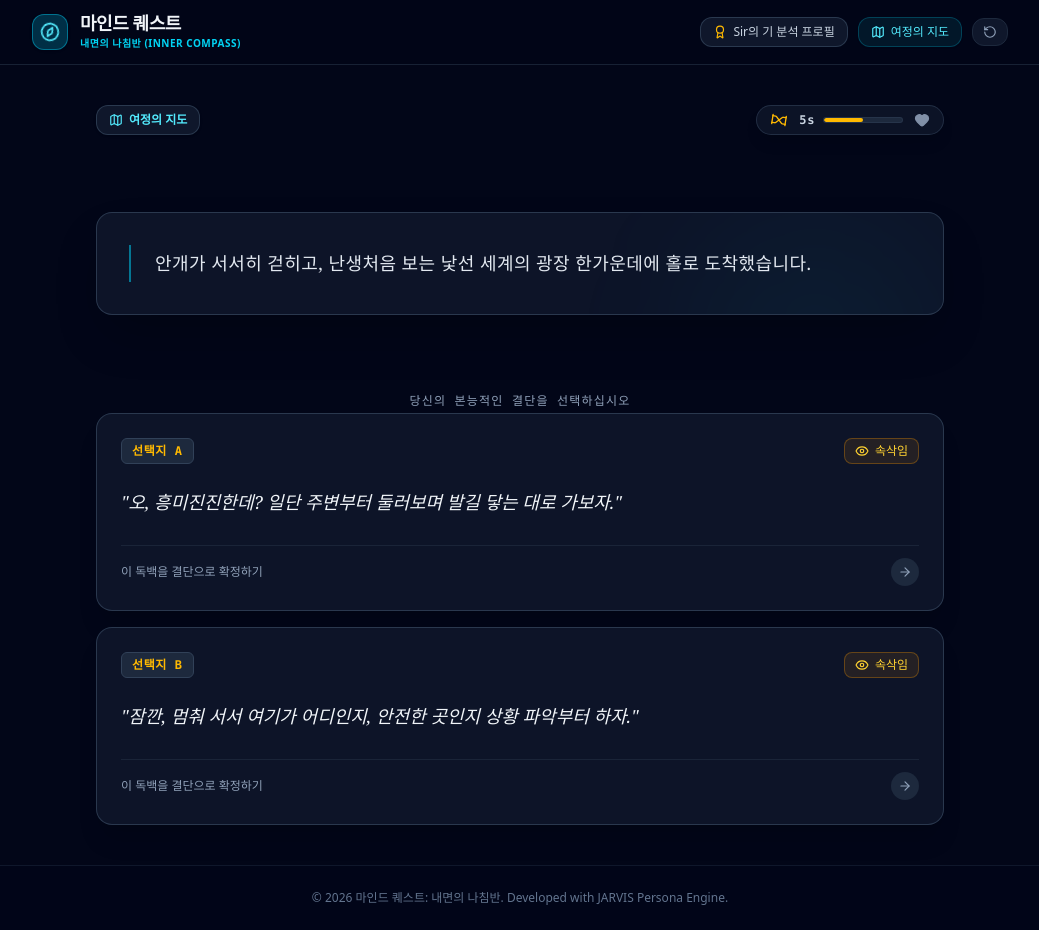
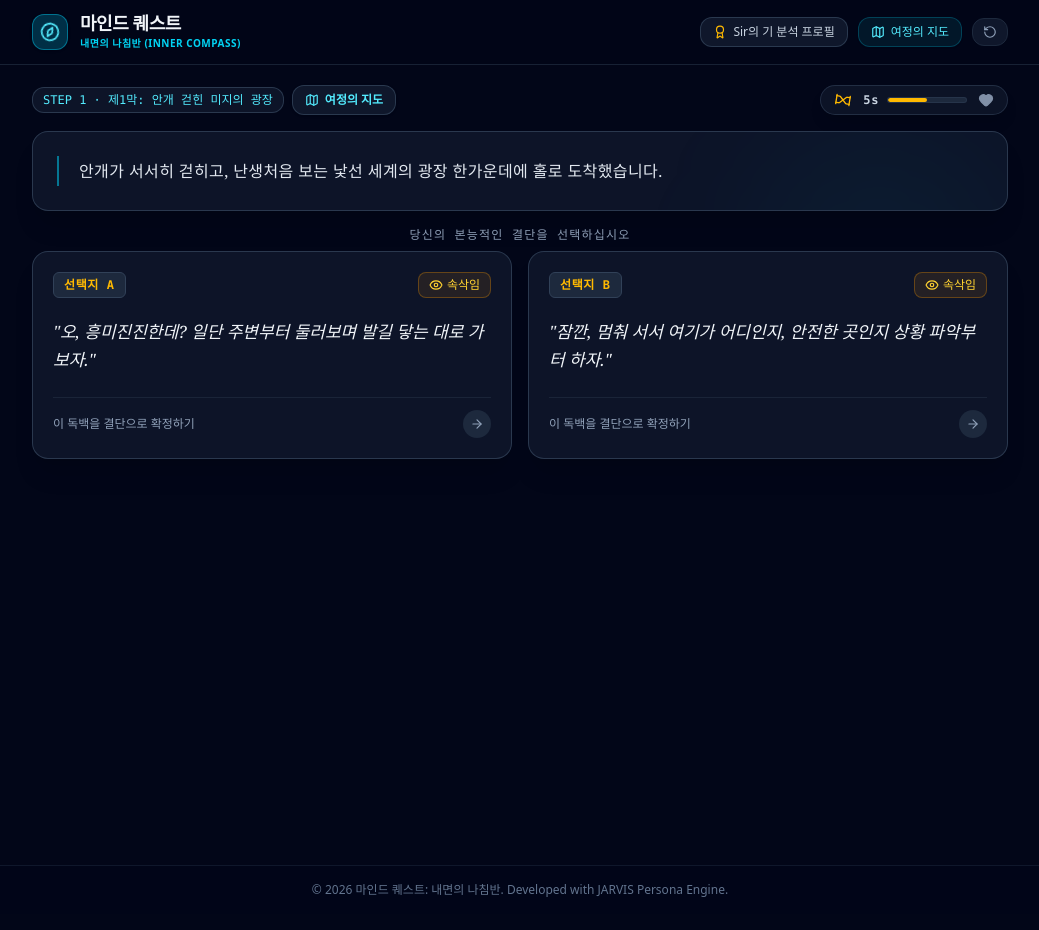
Before and after one commit to SteadyBuilder/metacup, a Next.js app: page /trials in a window 1280 px wide. Shown: the whole page, without its empty margins (120-1159 px from the left). Built offline with nearby package versions, Linux system fonts and the light colour scheme.

Commit message:
fix(ui): optimize trial screen layout for laptop displays (side-by-side choices & compact spacing)

```diff
--- a/src/app/layout.tsx
+++ b/src/app/layout.tsx
@@ -23,7 +23,7 @@ export default function RootLayout({
       <body className="min-h-full flex flex-col bg-slate-950 text-slate-100 selection:bg-cyan-500/30 selection:text-cyan-200 font-sans">
         <Navbar />
         <main className="flex-1 flex flex-col">{children}</main>
-        <footer className="py-6 border-t border-slate-900 bg-slate-950/80 text-center text-xs text-slate-500">
+        <footer className="py-3 sm:py-4 border-t border-slate-900 bg-slate-950/80 text-center text-xs text-slate-500">
           <p>© {new Date().getFullYear()} 마인드 퀘스트: 내면의 나침반. Developed with JARVIS Persona Engine.</p>
         </footer>
       </body>
--- a/src/app/trials/page.tsx
+++ b/src/app/trials/page.tsx
@@ -50,11 +50,15 @@ export default function TrialsPage() {
 
   return (
     <FxOverlay fx={activeFx}>
-      <div className="flex-1 flex flex-col justify-between max-w-4xl mx-auto px-4 sm:px-6 py-6 sm:py-10 w-full">
+      <div className="flex-1 flex flex-col justify-start max-w-5xl mx-auto px-4 sm:px-6 py-3 sm:py-5 w-full">
         {/* Top Control Bar: Step Info & 3 Helper UIs */}
-        <div className="flex items-center justify-between gap-4 mb-6">
-          {/* Journey Map & Rewind Controls */}
+        <div className="flex items-center justify-between gap-3 sm:gap-4 mb-3 sm:mb-4">
+          {/* Journey Map & Rewind Controls & Chapter Tag */}
           <div className="flex items-center gap-2">
+            <span className="hidden sm:inline-flex items-center px-2.5 py-1 rounded-xl bg-slate-900/90 border border-slate-700/80 text-cyan-300 text-xs font-mono font-medium">
+              STEP {trial.step} · {trial.chapterTitle}
+            </span>
+
             <button
               onClick={() => setIsMapOpen(true)}
               className="flex items-center gap-1.5 px-3 py-1.5 rounded-xl bg-slate-900 border border-slate-700/80 hover:border-cyan-500/50 text-cyan-300 text-xs font-semibold shadow-sm transition-all"
@@ -88,7 +92,7 @@ export default function TrialsPage() {
               animate={{ opacity: 1, y: 0 }}
               exit={{ opacity: 0 }}
               transition={{ duration: 0.3 }}
-              className="mb-4 px-4 py-2 rounded-xl bg-cyan-950/40 border border-cyan-800/40 text-cyan-200 text-xs sm:text-sm font-serif italic text-center"
+              className="mb-2.5 sm:mb-3 px-3 py-1.5 rounded-xl bg-cyan-950/40 border border-cyan-800/40 text-cyan-200 text-xs sm:text-sm font-serif italic text-center"
             >
               &ldquo;{lastReaction}&rdquo;
             </motion.div>
@@ -96,17 +100,17 @@ export default function TrialsPage() {
         </AnimatePresence>
 
         {/* Main MUD Novel Background Situation */}
-        <div className="mb-6">
+        <div className="mb-3 sm:mb-4">
           <MudStoryRenderer trial={trial} />
         </div>
 
         {/* 1st Person Inner Monologue Choice Cards */}
-        <div className="space-y-3 sm:space-y-4">
-          <div className="text-center text-xs font-mono text-slate-400 uppercase tracking-widest mb-1">
+        <div className="space-y-2 sm:space-y-3">
+          <div className="text-center text-[11px] sm:text-xs font-mono text-slate-400 uppercase tracking-widest mb-1 sm:mb-2">
             당신의 본능적인 결단을 선택하십시오
           </div>
 
-          <div className="grid grid-cols-1 gap-3 sm:gap-4">
+          <div className="grid grid-cols-1 md:grid-cols-2 gap-3 sm:gap-4 items-stretch">
             {trial.options.map((opt, idx) => (
               <MonologueCard
                 key={opt.id}
--- a/src/components/quest/MonologueCard.tsx
+++ b/src/components/quest/MonologueCard.tsx
@@ -28,18 +28,18 @@ export const MonologueCard: React.FC<MonologueCardProps> = ({ option, index, onS
       animate={{ opacity: 1, y: 0 }}
       transition={{ duration: 0.25, delay: index * 0.1 }}
       onClick={() => onSelect(option)}
-      className="group relative cursor-pointer rounded-2xl bg-slate-900/90 border border-slate-700/80 hover:border-amber-500/60 p-6 shadow-xl hover:shadow-[0_0_25px_rgba(245,158,11,0.15)] transition-all flex flex-col justify-between"
+      className="group relative cursor-pointer rounded-2xl bg-slate-900/90 border border-slate-700/80 hover:border-amber-500/60 p-4 sm:p-5 shadow-xl hover:shadow-[0_0_25px_rgba(245,158,11,0.15)] transition-all flex flex-col justify-between h-full"
     >
       {/* Top Bar: Choice Badge & Whisper Button */}
-      <div className="flex items-center justify-between mb-4">
-        <span className="text-xs font-mono font-bold tracking-wider px-2.5 py-1 rounded-md bg-slate-800 text-amber-400 border border-slate-700 group-hover:border-amber-500/40 transition-colors">
+      <div className="flex items-center justify-between mb-2.5 sm:mb-3">
+        <span className="text-xs font-mono font-bold tracking-wider px-2.5 py-0.5 sm:py-1 rounded-md bg-slate-800 text-amber-400 border border-slate-700 group-hover:border-amber-500/40 transition-colors">
           선택지 {option.id}
         </span>
 
         {/* 🔍 [속삭임] Button */}
         <button
           onClick={handleWhisperClick}
-          className="flex items-center gap-1.5 px-2.5 py-1 rounded-lg bg-amber-500/10 hover:bg-amber-500/25 border border-amber-500/30 text-amber-300 text-xs font-medium transition-all"
+          className="flex items-center gap-1 px-2 sm:px-2.5 py-0.5 sm:py-1 rounded-lg bg-amber-500/10 hover:bg-amber-500/25 border border-amber-500/30 text-amber-300 text-xs font-medium transition-all"
           title="이 선택의 기회비용(얻는 가치 vs 치를 대가) 확인"
         >
           <Eye className="w-3.5 h-3.5" />
@@ -48,17 +48,17 @@ export const MonologueCard: React.FC<MonologueCardProps> = ({ option, index, onS
       </div>
 
       {/* 1st Person Inner Monologue Text ("...") */}
-      <div className="flex-1 my-2">
-        <blockquote className="text-base sm:text-lg text-slate-100 font-serif leading-relaxed italic group-hover:text-amber-100 transition-colors">
+      <div className="flex-1 my-1.5 sm:my-2">
+        <blockquote className="text-sm sm:text-base lg:text-[17px] text-slate-100 font-serif leading-relaxed italic group-hover:text-amber-100 transition-colors">
           {option.text}
         </blockquote>
       </div>
 
       {/* Bottom Action Footer */}
-      <div className="mt-5 pt-3 border-t border-slate-800/80 flex items-center justify-between text-xs text-slate-400 group-hover:text-amber-400 transition-colors">
+      <div className="mt-3 sm:mt-4 pt-2.5 sm:pt-3 border-t border-slate-800/80 flex items-center justify-between text-xs text-slate-400 group-hover:text-amber-400 transition-colors">
         <span className="font-sans">이 독백을 결단으로 확정하기</span>
-        <div className="w-7 h-7 rounded-full bg-slate-800 group-hover:bg-amber-500/20 flex items-center justify-center transition-all group-hover:translate-x-1">
-          <ArrowRight className="w-3.5 h-3.5" />
+        <div className="w-6 h-6 sm:w-7 sm:h-7 rounded-full bg-slate-800 group-hover:bg-amber-500/20 flex items-center justify-center transition-all group-hover:translate-x-1">
+          <ArrowRight className="w-3 h-3 sm:w-3.5 sm:h-3.5" />
         </div>
       </div>
     </motion.div>
--- a/src/components/quest/MudStoryRenderer.tsx
+++ b/src/components/quest/MudStoryRenderer.tsx
@@ -15,14 +15,14 @@ export const MudStoryRenderer: React.FC<MudStoryRendererProps> = ({ trial }) =>
       initial={{ opacity: 0, y: 12 }}
       animate={{ opacity: 1, y: 0 }}
       transition={{ duration: 0.35 }}
-      className="relative w-full rounded-2xl bg-slate-900/90 border border-slate-700/80 p-6 sm:p-8 shadow-2xl backdrop-blur-md overflow-hidden text-slate-100"
+      className="relative w-full rounded-2xl bg-slate-900/90 border border-slate-700/80 p-4 sm:p-5 lg:p-6 shadow-xl backdrop-blur-md overflow-hidden text-slate-100"
     >
       {/* Ambient background decoration */}
       <div className="absolute top-0 right-0 w-64 h-64 bg-cyan-500/5 rounded-full blur-3xl pointer-events-none" />
 
       {/* Pure Novel Scene Background Description */}
-      <div className="relative pl-5 sm:pl-6 border-l-2 border-cyan-500/60 py-1">
-        <p className="text-base sm:text-lg text-slate-200 leading-relaxed font-serif whitespace-pre-line tracking-wide">
+      <div className="relative pl-4 sm:pl-5 border-l-2 border-cyan-500/60 py-0.5">
+        <p className="text-sm sm:text-base text-slate-200 leading-relaxed font-serif whitespace-pre-line tracking-wide">
           {trial.backgroundScene}
         </p>
       </div>
```
